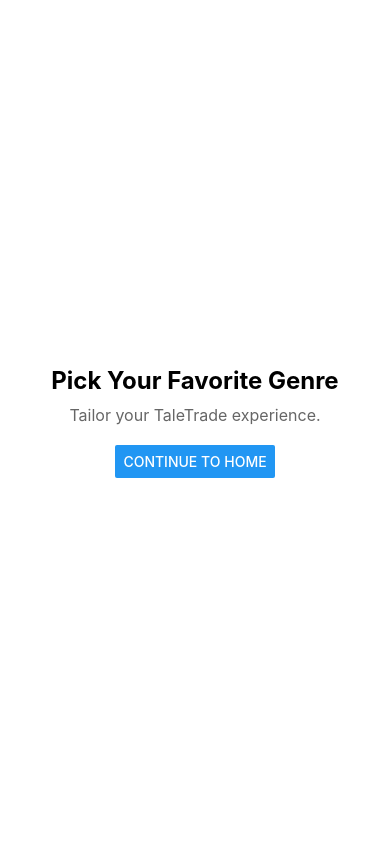
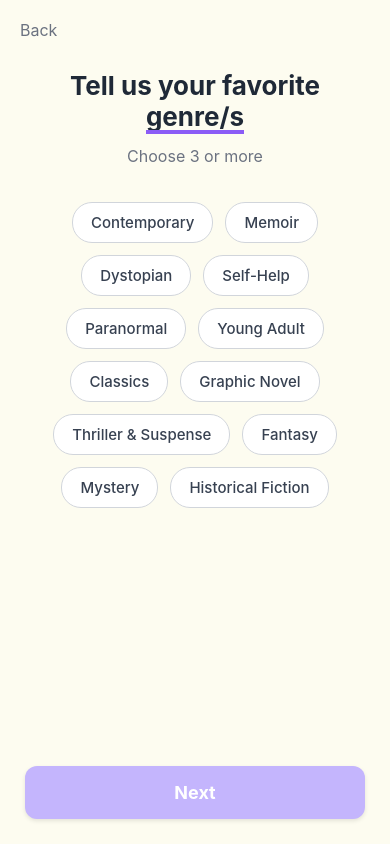
Before and after one commit to futuresfsake/TaleTrade, a React Native app: screen /PickAGenre in a window 390 px wide. Built offline with nearby package versions, Linux system fonts and the light colour scheme.

Commit message:
feat: implement PickAGenreLogic with Firebase Firestore integration, fixed pages for login and registration page

```diff
--- a/App.tsx
+++ b/App.tsx
@@ -5,7 +5,7 @@
 const App = () => {
   return (
     <NavigationContainer>
-      <AuthNavigator />
+      <AuthNavigator/>
     </NavigationContainer>
   );
 };
--- a/package.json
+++ b/package.json
@@ -34,6 +34,7 @@
     "@react-native/metro-config": "0.85.1",
     "@react-native/typescript-config": "0.85.1",
     "@types/jest": "^29.5.13",
+    "@types/node": "^25.6.0",
     "@types/react": "^19.2.0",
     "@types/react-test-renderer": "^19.1.0",
     "eslint": "^8.19.0",
--- /dev/null
+++ b/src/api/firebaseConfig.ts
@@ -0,0 +1,16 @@
+import { initializeApp } from "firebase/app";
+import { getFirestore } from "firebase/firestore";
+import { getAuth } from "firebase/auth";
+import { FIREBASE_KEYS } from './private'; // Import the skeletal object
+// Import the functions you need from the SDKs you need
+// TODO: Add SDKs for Firebase products that you want to use
+// https://firebase.google.com/docs/web/setup#available-libraries
+
+// Your web app's Firebase configuration
+const app = initializeApp(FIREBASE_KEYS);
+
+// Initialize Firebase
+
+// Export these so your services can "import { db } from './firebaseConfig'"
+export const db = getFirestore(app);
+export const auth = getAuth(app);
--- a/src/navigation/AuthNavigator.tsx
+++ b/src/navigation/AuthNavigator.tsx
@@ -5,6 +5,10 @@
 import LaunchScreen from '../screens/LaunchScreen';
 import LoginScreen from '../screens/auth/LoginScreen';
 import RegisterScreen from '../screens/auth/RegisterScreen';
+import HomeScreen from '../screens/HomeScreen';
+import ProfileScreen from '../screens/ProfileScreen';
+import SettingScreen from '../screens/SettingScreen';
+
 import PickAGenreScreen from '../screens/PickAGenreScreen'; // Import the new screen
 import auth from '@react-native-firebase/auth'; // Summoning the SDK "brains"
 
@@ -17,6 +21,9 @@
       <Stack.Screen name="Login" component={LoginScreen} />
       <Stack.Screen name="Register" component={RegisterScreen} />
       <Stack.Screen name="PickAGenre" component={PickAGenreScreen} />
+      <Stack.Screen name="Home" component={HomeScreen}/>
+      <Stack.Screen name="Profile" component={ProfileScreen}/>
+      <Stack.Screen name="Settings" component={SettingScreen}/>
     </Stack.Navigator>
   );
 };
--- a/src/screens/PickAGenreScreen.tsx
+++ b/src/screens/PickAGenreScreen.tsx
@@ -1,22 +1,159 @@
-import React from 'react';
-import { View, Text, StyleSheet, Button } from 'react-native';
+import React, { useState } from 'react';
+import {
+  View,
+  Text,
+  TouchableOpacity,
+  StyleSheet,
+  ScrollView,
+  SafeAreaView,
+  ActivityIndicator,
+  Alert
+} from 'react-native';
+import auth from '@react-native-firebase/auth';
+import { saveUserGenres } from '../services/genreService';
 
-const PickAGenreScreen = ({ navigation }: any) => {
+const GENRES = [
+  "Contemporary", "Memoir", "Dystopian", "Self-Help",
+  "Paranormal", "Young Adult", "Classics", "Graphic Novel",
+  "Thriller & Suspense", "Fantasy", "Mystery", "Historical Fiction"
+];
+
+export default function PickAGenreScreen({ navigation }: any) {
+  // These were the missing names you were looking for!
+  const [selected, setSelected] = useState<string[]>([]);
+  const [loading, setLoading] = useState(false);
+
+  const toggleGenre = (genre: string) => {
+    setSelected(prev =>
+      prev.includes(genre)
+        ? prev.filter(g => g !== genre)
+        : [...prev, genre]
+    );
+  };
+
+  const handleNext = async () => {
+  if (selected.length < 3) return;
+
+  // Use the native SDK call
+  const user = auth().currentUser;
+
+  if (!user) {
+    Alert.alert("Error", "Please log in first!");
+    return;
+  }
+
+  setLoading(true);
+  try {
+    await saveUserGenres(user.uid, selected);
+    navigation.navigate('Home');
+  } catch (error) {
+    Alert.alert("Error", "Failed to save preferences.");
+  } finally {
+    setLoading(false);
+  }
+};
   return (
-    <View style={styles.container}>
-      <Text style={styles.title}>Pick Your Favorite Genre</Text>
-      <Text style={styles.subtitle}>Tailor your TaleTrade experience.</Text>
+    <SafeAreaView style={styles.container}>
+      <View style={styles.header}>
+        <TouchableOpacity onPress={() => navigation.goBack()}>
+          <Text style={styles.skipText}>Back</Text>
+        </TouchableOpacity>
+      </View>
 
-      {/* Placeholder for genre selection logic */}
-      <Button title="Continue to Home" onPress={() => console.log('Genre Selected')} />
-    </View>
+      <View style={styles.titleContainer}>
+        <Text style={styles.titleText}>Tell us your favorite</Text>
+        <View style={styles.underlineContainer}>
+           <Text style={styles.titleText}>genre/s</Text>
+           <View style={styles.underline} />
+        </View>
+        <Text style={styles.subtitle}>Choose 3 or more</Text>
+      </View>
+
+      <ScrollView contentContainerStyle={styles.genreCloud}>
+        {GENRES.map((genre) => {
+          const isSelected = selected.includes(genre);
+          return (
+            <TouchableOpacity
+              key={genre}
+              onPress={() => toggleGenre(genre)}
+              style={[
+                styles.genreItem,
+                isSelected && styles.genreItemSelected
+              ]}
+            >
+              <Text style={[
+                styles.genreText,
+                isSelected && styles.genreTextSelected
+              ]}>
+                {genre}
+              </Text>
+            </TouchableOpacity>
+          );
+        })}
+      </ScrollView>
+
+      <View style={styles.footer}>
+        <TouchableOpacity
+          onPress={handleNext}
+          disabled={selected.length < 3 || loading}
+          style={[
+            styles.nextButton,
+            (selected.length < 3 || loading) && styles.buttonDisabled
+          ]}
+        >
+          {loading ? (
+            <ActivityIndicator color="#FFF" />
+          ) : (
+            <Text style={styles.nextButtonText}>Next</Text>
+          )}
+        </TouchableOpacity>
+      </View>
+    </SafeAreaView>
   );
-};
+}
 
 const styles = StyleSheet.create({
-  container: { flex: 1, justifyContent: 'center', alignItems: 'center', backgroundColor: '#fff' },
-  title: { fontSize: 24, fontWeight: 'bold', marginBottom: 10 },
-  subtitle: { fontSize: 16, color: '#666', marginBottom: 20 }
+  container: { flex: 1, backgroundColor: '#FDFCF0' }, // Off-white/cream background
+  header: { padding: 20 },
+  skipText: { color: '#6B7280', fontSize: 16 },
+  titleContainer: { alignItems: 'center', marginTop: 10, marginBottom: 30 },
+  titleText: { fontSize: 26, fontWeight: 'bold', color: '#1F2937' },
+  underlineContainer: { alignItems: 'center' },
+  underline: { height: 4, width: '100%', backgroundColor: '#8B5CF6', marginTop: -2 },
+  subtitle: { marginTop: 12, color: '#6B7280', fontSize: 16 },
+  genreCloud: {
+    flexDirection: 'row',
+    flexWrap: 'wrap',
+    justifyContent: 'center',
+    paddingHorizontal: 15
+  },
+  genreItem: {
+    paddingHorizontal: 18,
+    paddingVertical: 10,
+    borderRadius: 20,
+    borderWidth: 1,
+    borderColor: '#D1D5DB',
+    backgroundColor: '#FFF',
+    margin: 6,
+  },
+  genreItemSelected: {
+    backgroundColor: '#8B5CF6',
+    borderColor: '#8B5CF6'
+  },
+  genreText: { color: '#374151', fontSize: 15, fontWeight: '500' },
+  genreTextSelected: { color: '#FFF' },
+  footer: { padding: 25 },
+  nextButton: {
+    backgroundColor: '#8B5CF6',
+    paddingVertical: 16,
+    borderRadius: 12,
+    alignItems: 'center',
+    shadowColor: '#000',
+    shadowOffset: { width: 0, height: 2 },
+    shadowOpacity: 0.1,
+    shadowRadius: 4,
+    elevation: 3,
+  },
+  buttonDisabled: { backgroundColor: '#C4B5FD', elevation: 0 },
+  nextButtonText: { color: '#FFF', fontSize: 18, fontWeight: 'bold' }
 });
-
-export default PickAGenreScreen;
--- a/src/screens/ProfileScreen.tsx
+++ b/src/screens/ProfileScreen.tsx
@@ -0,0 +1,17 @@
+import React from 'react';
+import { View, Text, StyleSheet } from 'react-native';
+
+const HomeScreen = () => {
+  return (
+    <View style={styles.container}>
+      <Text style={styles.text}>Welcome to the  ProfileScreen!</Text>
+    </View>
+  );
+};
+
+const styles = StyleSheet.create({
+  container: { flex: 1, justifyContent: 'center', alignItems: 'center' },
+  text: { fontSize: 22, fontWeight: 'bold' }
+});
+
+export default HomeScreen;
--- a/src/screens/SettingScreen.tsx
+++ b/src/screens/SettingScreen.tsx
@@ -0,0 +1,17 @@
+import React from 'react';
+import { View, Text, StyleSheet } from 'react-native';
+
+const HomeScreen = () => {
+  return (
+    <View style={styles.container}>
+      <Text style={styles.text}>Welcome to the  Setting Screen!</Text>
+    </View>
+  );
+};
+
+const styles = StyleSheet.create({
+  container: { flex: 1, justifyContent: 'center', alignItems: 'center' },
+  text: { fontSize: 22, fontWeight: 'bold' }
+});
+
+export default HomeScreen;
--- a/src/screens/auth/RegisterScreen.tsx
+++ b/src/screens/auth/RegisterScreen.tsx
@@ -63,7 +63,7 @@
       // 2. Call the "Brains" in your service
       await registerUser(email, password, username, birthday);
       Alert.alert('Success', 'Account created successfully!');
-      navigation.navigate('Login'); // Redirect back to login
+      navigation.replace('PickAGenre');  // Redirect to PickAGenre
     } catch (error: any) {
       Alert.alert('Registration Failed', error.message);
     }
--- /dev/null
+++ b/src/services/genreService.ts
@@ -0,0 +1,30 @@
+// src/services/genreService.ts
+import { db } from '../api/firebaseConfig';
+import { doc, setDoc } from 'firebase/firestore';
+
+/**
+ * Saves selected genres to the user's specific Firestore document.
+ * Uses setDoc with merge:true to ensure we don't overwrite existing
+ * data like 'birthday' or 'username'.
+ */
+export const saveUserGenres = async (userId: string, genres: string[]) => {
+  const userRef = doc(db, 'users', userId);
+
+  await setDoc(userRef, {
+    favoriteGenres: genres,
+    hasSelectedGenres: true
+  }, { merge: true });
+};
+
+/**
+ * Fetches books from Google Books based on user preferences.
+ * Note: You can keep this here for the next sprint!
+ */
+export const fetchBooksByGenres = async (genres: string[]) => {
+  const query = genres.map(g => `subject:${g}`).join('|');
+  const response = await fetch(
+    `https://www.googleapis.com/books/v1/volumes?q=${query}&maxResults=10`
+  );
+  const data = await response.json();
+  return data.items || [];
+};
```
Also changed, not shown: 2 other files (tests, documents, lock files or other folders).
